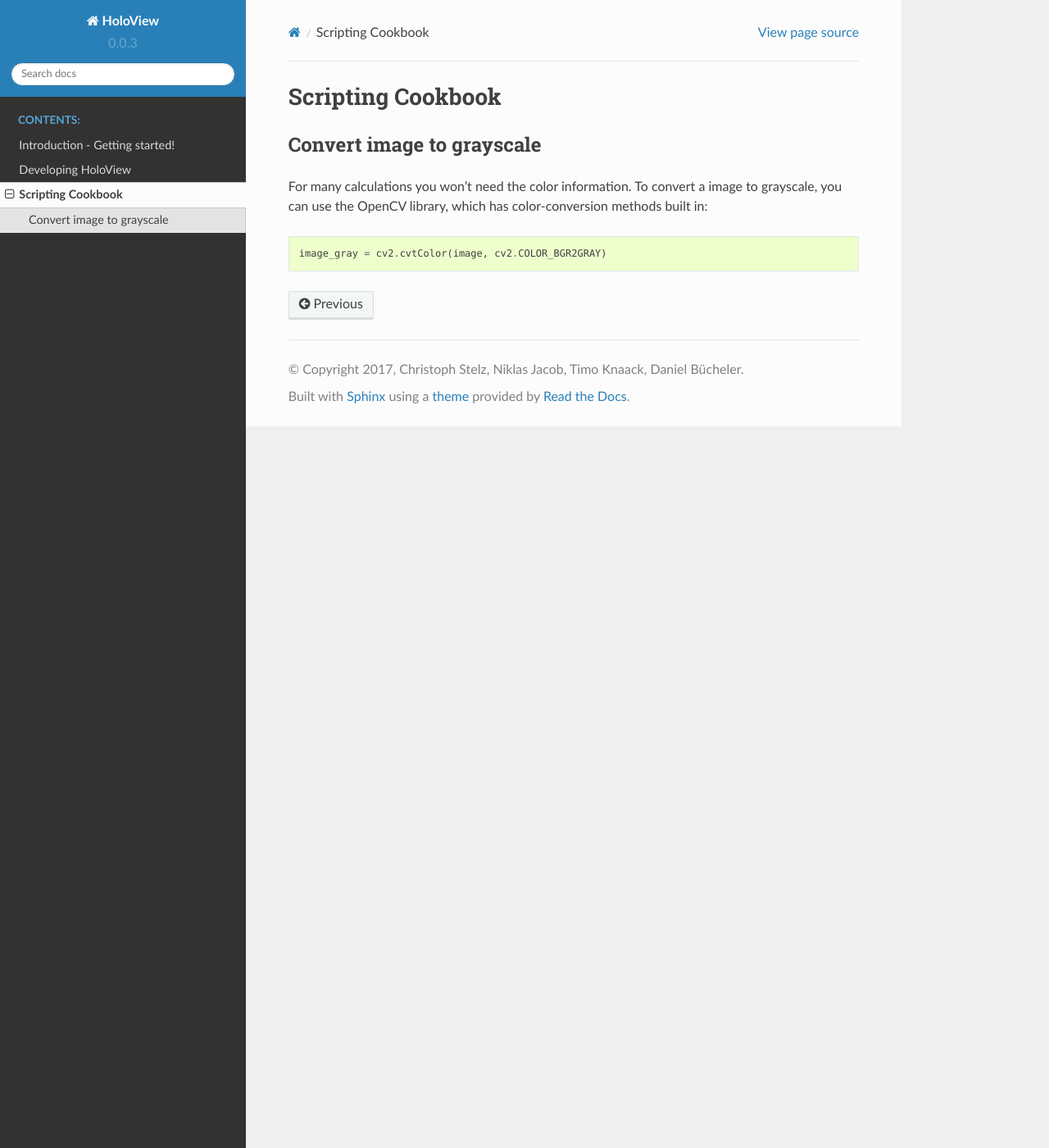
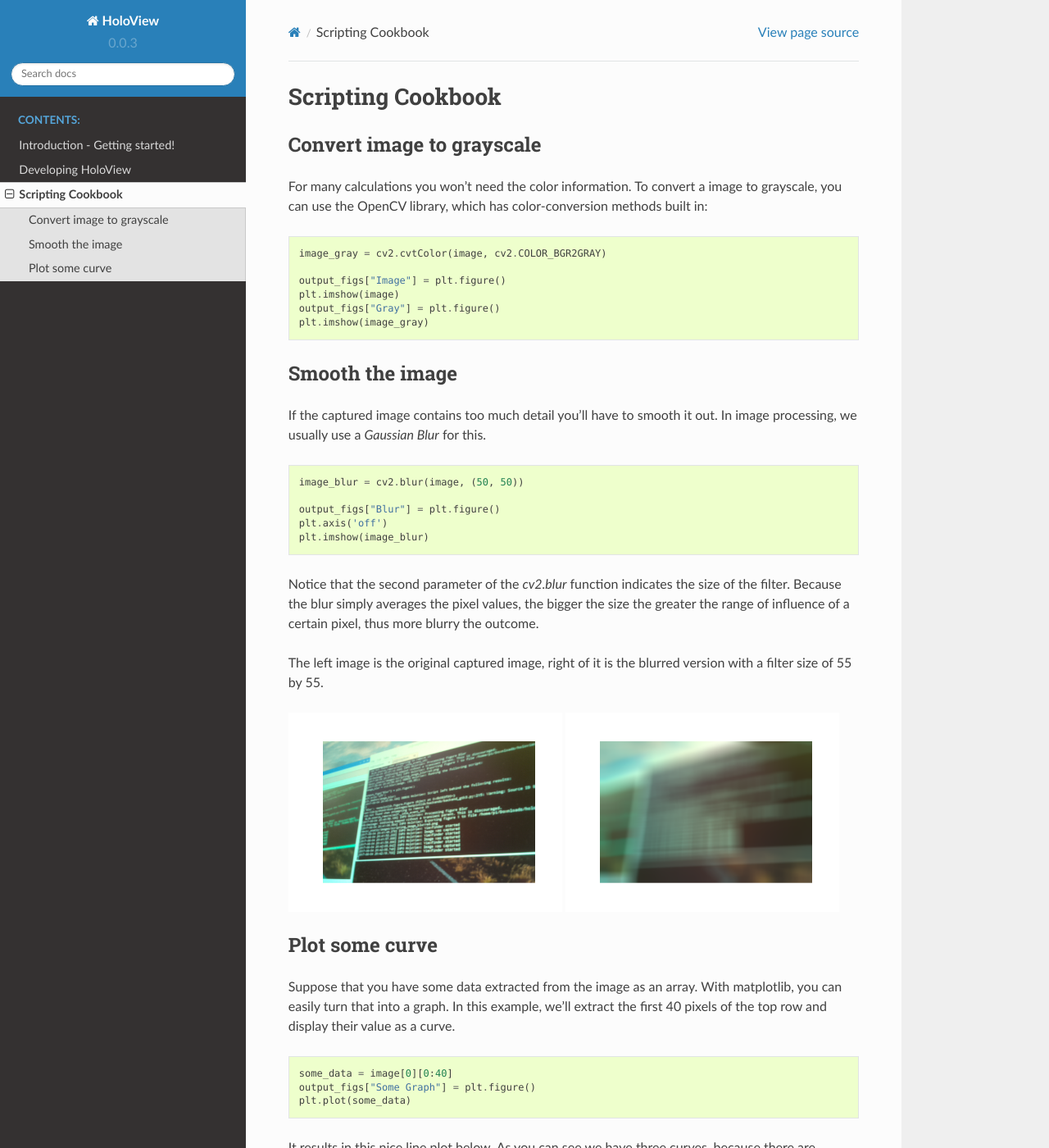
Before and after one commit to stelzch/holoview, a Sphinx documentation site: the page built from docs/scripting_cookbook.rst, in a window 1280 px wide and 1400 px high. Shown: the whole window at 82% size. Built offline with Sphinx 7.4.7 and the Read the Docs theme 2.0.0, drawn with Linux system fonts in a browser that asks for light colours; some of the changed text lies outside the part shown.

Commit message:
Additional recipes for scripting Also workaround for KeyError during Matplotlib destruction when exception happened in eval function

```diff
--- a/docs/scripting_cookbook.rst
+++ b/docs/scripting_cookbook.rst
@@ -10,3 +10,53 @@ built in:
 .. code-block:: python
 
     image_gray = cv2.cvtColor(image, cv2.COLOR_BGR2GRAY)
+
+    output_figs["Image"] = plt.figure()
+    plt.imshow(image)
+    output_figs["Gray"] = plt.figure()
+    plt.imshow(image_gray)
+
+Smooth the image
+-----------------
+If the captured image contains too much detail you'll have to smooth it out.
+In image processing, we usually use a *Gaussian Blur* for this.
+
+.. code-block:: python
+
+    image_blur = cv2.blur(image, (50, 50))
+
+    output_figs["Blur"] = plt.figure()
+    plt.axis('off')
+    plt.imshow(image_blur)
+
+Notice that the second parameter of the `cv2.blur` function indicates the size
+of the filter. Because the blur simply averages the pixel values, the bigger the
+size the greater the range of influence of a certain pixel, thus more blurry the
+outcome.
+
+The left image is the original captured image, right of it is the blurred version
+with a filter size of 55 by 55.
+
+.. image:: _static/images/scripting_image_blur_original.png
+    :width: 48%
+
+.. image:: _static/images/scripting_image_blur_blurred.png
+    :width: 48%
+
+Plot some curve
+---------------
+Suppose that you have some data extracted from the image as an array. With
+matplotlib, you can easily turn that into a graph. In this example, we'll extract
+the first 40 pixels of the top row and display their value as a curve.
+
+.. code-block:: python
+
+    some_data = image[0][0:40]
+    output_figs["Some Graph"] = plt.figure()
+    plt.plot(some_data)
+
+It results in this nice line plot below. As you can see we have three curves,
+because there are multiple color values per pixel (R/G/B). They have also been
+colored accordingly.
+
+.. image:: _static/images/scripting_three_curves.png
```
Also changed, not shown: docs/_static/images/scripting_image_blur_blurred.png (added), docs/_static/images/scripting_image_blur_original.png (added), docs/_static/images/scripting_three_curves.png (added), 1 other file.
